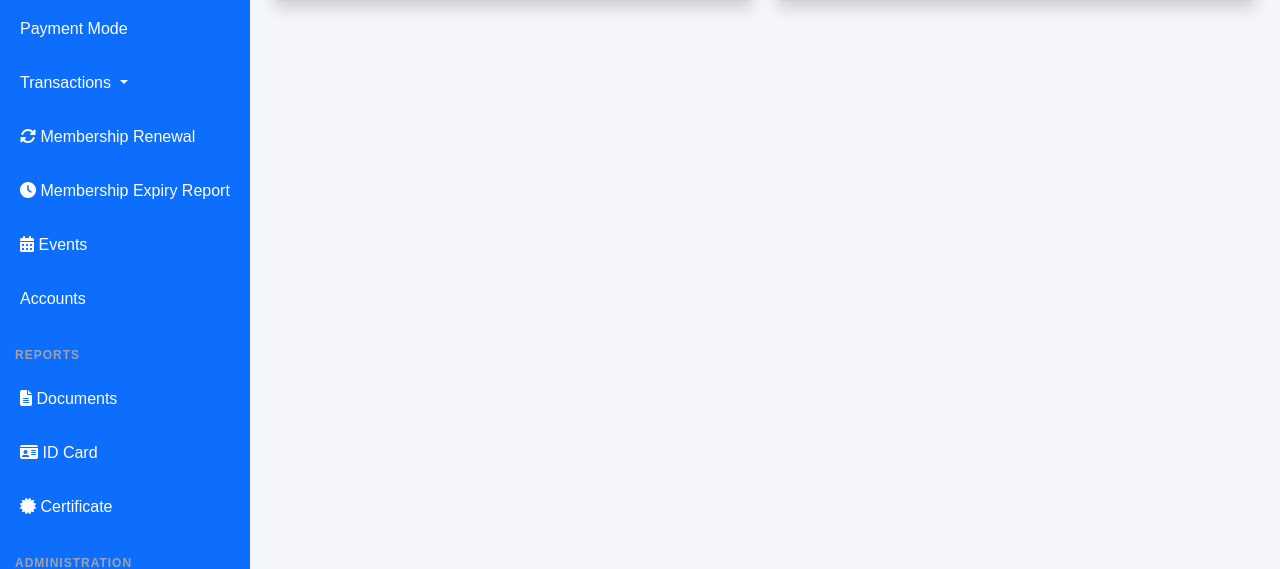
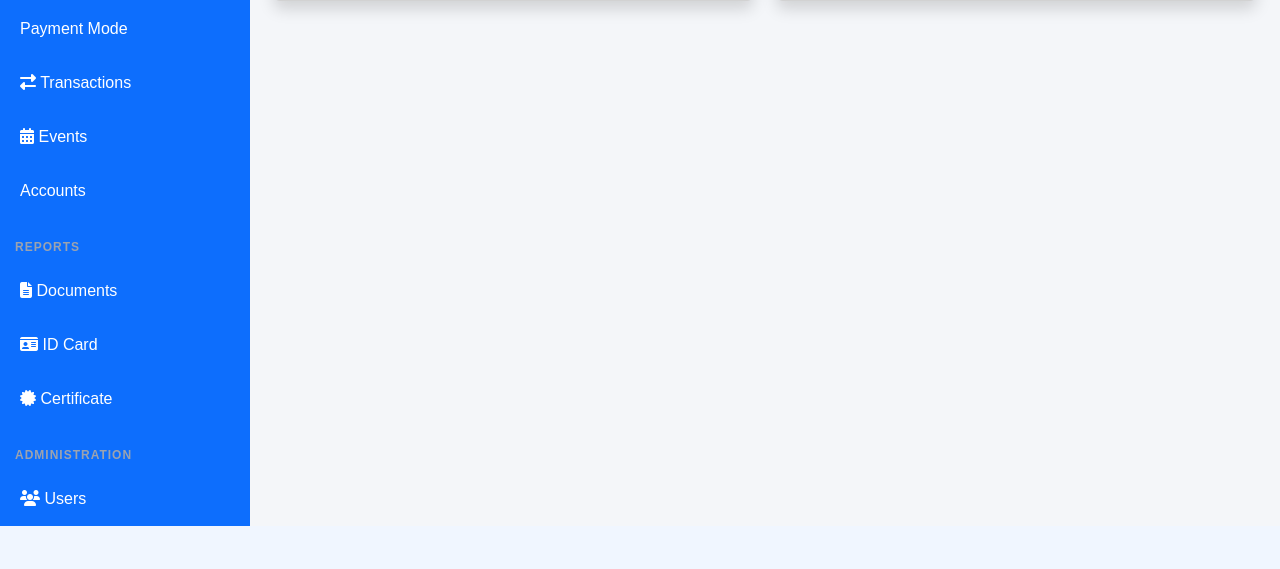
Before and after one commit to nandiappalam/membership-erp, a Django app: page /events/reports/ in a window 1280 px wide. Shown: the part 505-1074 px from the top of the page. After the commit the page ends 1031 px from the top, so only its background shows below. Run offline with Django 5.2, Linux system fonts and the light colour scheme; a user stored in the database is signed in; data comes from the database, SQL or seed files in the repository; some libraries are stand-ins or nearby versions.

Commit message:
side bar & ERP finished

```diff
--- a/membership/templates/membership/base.html
+++ b/membership/templates/membership/base.html
@@ -198,31 +198,32 @@ Fee Master
     </a>
 </li>
 
-    <li class="nav-item dropdown">
+    <li class="nav-item">
 
-    <a class="nav-link dropdown-toggle"
+    <a class="nav-link collapsed"
        href="#"
-       data-bs-toggle="dropdown">
+       data-bs-toggle="collapse"
+       data-bs-target="#transactionMenu">
 
-        Transactions
+        <i class="fas fa-exchange-alt"></i>
+
+        <span>Transactions</span>
 
     </a>
 
-    <ul class="dropdown-menu">
+    <div id="transactionMenu" class="collapse">
+
+        <ul class="btn-toggle-nav list-unstyled fw-normal small">
 
             <li>
-            <a class="dropdown-item"
-               href="{% url 'receipt_list' %}">
+                <a href="{% url 'receipt_list' %}" class="nav-link">
+                    <i class="fas fa-file-invoice-dollar"></i>
                     Receipt Voucher
                 </a>
             </li>
 
-    </ul>
-
-</li>
-
             <li>
-    <a href="{% url 'renewal_list' %}">
+                <a href="{% url 'renewal_list' %}" class="nav-link">
                     <i class="fas fa-sync-alt"></i>
                     Membership Renewal
                 </a>
@@ -234,6 +235,14 @@ Fee Master
         Membership Expiry Report
     </a>
 </li>
+
+        </ul>
+
+    </div>
+
+</li>
+
+
 <!-- =========================
         EVENTS
 ========================= -->
```
Lines whose indentation alone changed are shown as unchanged.
